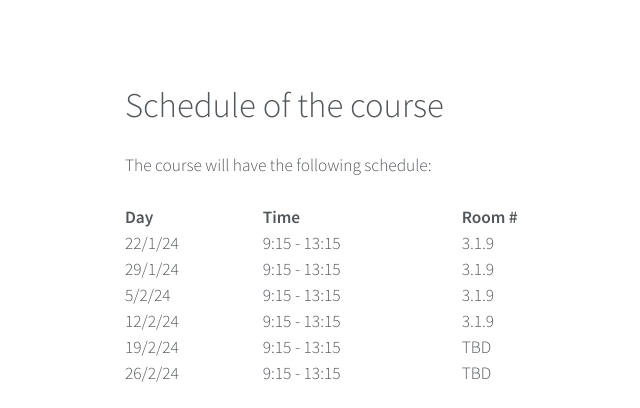
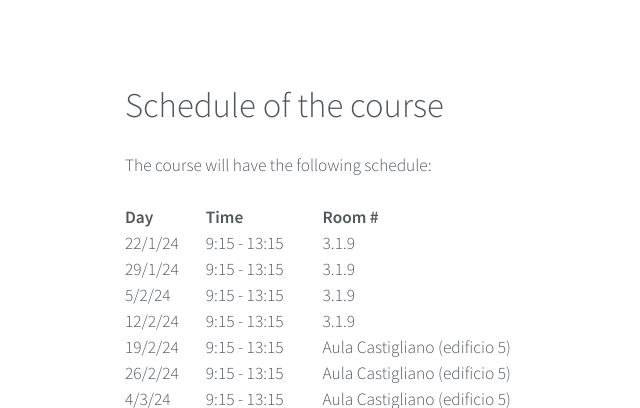
Before and after one commit to danielelinaro/comp-neuro-course, a Jekyll site: the page schedule.html, which Jekyll copies as it is, in a window 1280 px wide, cut to the strip 73-481 px from the top of the page. Shown: the whole strip, without its empty margins (35-675 px from the left). Built offline with Jekyll 4.4.1, drawn with Linux system fonts in a browser that asks for light colours; nearby versions of some CDN libraries; library files that are not in the unit come from our copies.

Commit message:
Updated schedule

```diff
--- a/schedule.html
+++ b/schedule.html
@@ -75,12 +75,17 @@ The course will have the following schedule:
 <tr>
 <td>19/2/24</td>
 <td>9:15 - 13:15</td>
-<td>TBD</td>
+<td>Aula Castigliano (edificio 5)</td>
 </tr>
 <tr>
 <td>26/2/24</td>
 <td>9:15 - 13:15</td>
-<td>TBD</td>
+<td>Aula Castigliano (edificio 5)</td>
+</tr>
+<tr>
+<td>4/3/24</td>
+<td>9:15 - 13:15</td>
+<td>Aula Castigliano (edificio 5)</td>
 </tr>
 </table>
 </p>
```
